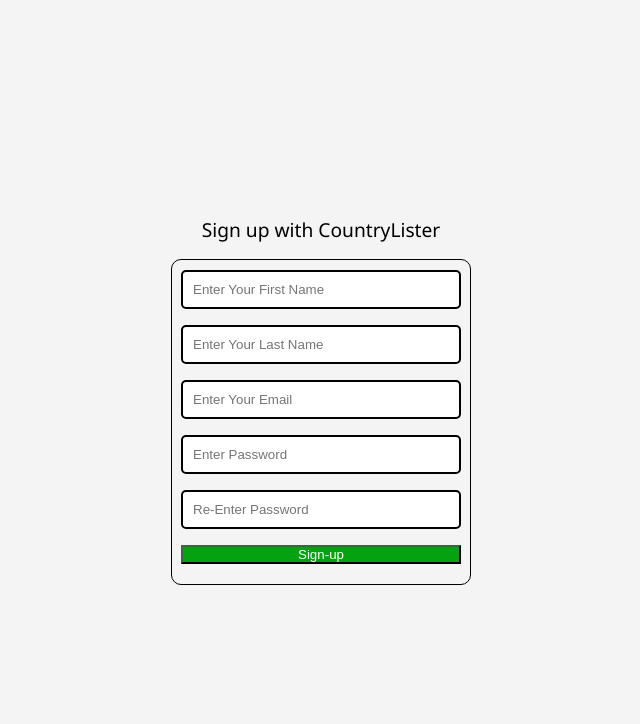
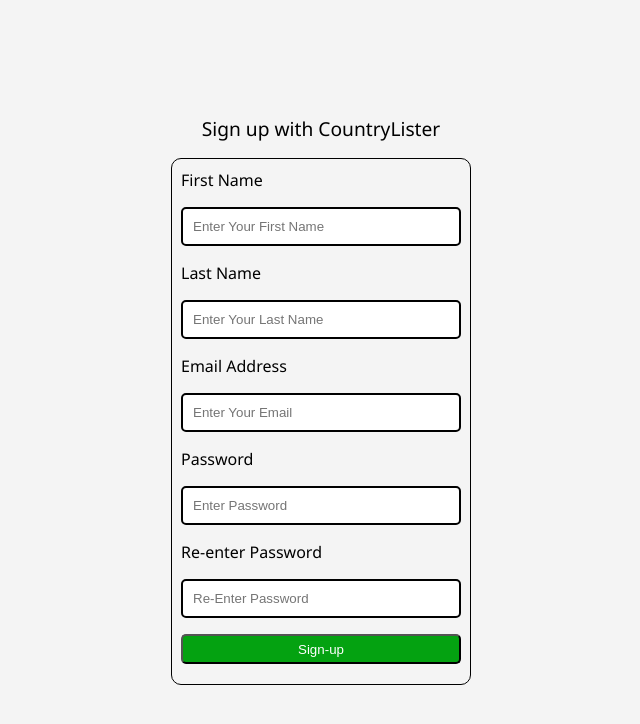
Before and after one commit to prafulbhandari07/CountryLister-Firebase-auth, a React (Create React App) app: page /signup in a window 1280 px wide. Shown: the top 724 px of the page, without its empty margins (319-959 px from the left). Built offline with nearby package versions, Linux system fonts and the light colour scheme.

Commit message:
refactor: change UI of signup page

```diff
--- a/src/index.css
+++ b/src/index.css
@@ -54,6 +54,8 @@
   margin-bottom: 10px;
   background-color: rgb(4, 162, 17);
   color: white;
+  border-radius: 5px;
+  height: 30px;
 }
 
 input {
@@ -124,7 +126,6 @@
   height: 40px;
 }
 
-
 #signupContainer {
   width: 100vw;
   height: 100vh;
--- a/src/pages/Signup.jsx
+++ b/src/pages/Signup.jsx
@@ -37,54 +37,48 @@
     <div id="signupContainer">
       <big>Sign up with CountryLister</big>
       <div id="loginFormContainer">
-      <form onSubmit={handleSubmit(onSubmit)}>
-        <div>
+        <form onSubmit={handleSubmit(onSubmit)}>
+          <label>First Name</label>
           <input
             {...register("firstName", { required: true })}
             placeholder="Enter Your First Name"
             type="text"
           />
-          <br></br>
           {errors.firstName && <small>*This field is required</small>}
-        </div>
-        <div>
+          <label>Last Name</label>
           <input
             {...register("lastName", { required: true })}
             placeholder="Enter Your Last Name"
             type="text"
           />
-          <br></br>
           {errors.lastName && <small>*This field is required</small>}
-        </div>
-        <div>
+
+          <label>Email Address</label>
           <input
             {...register("email", { required: true })}
             placeholder="Enter Your Email"
             type="email"
           />
-          <br></br>
           {errors.email && <small>*This field is required</small>}
-        </div>
-        <div>
+          <label>Password</label>
           <input
             {...register("password", { required: true })}
             placeholder="Enter Password"
             type="password"
           />
-          <br></br>
+
           {errors.password && <small>*This field is required</small>}
-        </div>
-        <div>
+          <label>Re-enter Password</label>
           <input
             {...register("password", { required: true })}
             placeholder="Re-Enter Password"
             type="password"
           />
-          <br></br>
           {errors.password && <small>*This field is required</small>}
-        </div>
-        <button>Sign-up</button>
-      </form>
+          <div>
+            <button>Sign-up</button>
+          </div>
+        </form>
       </div>
     </div>
   );
```
